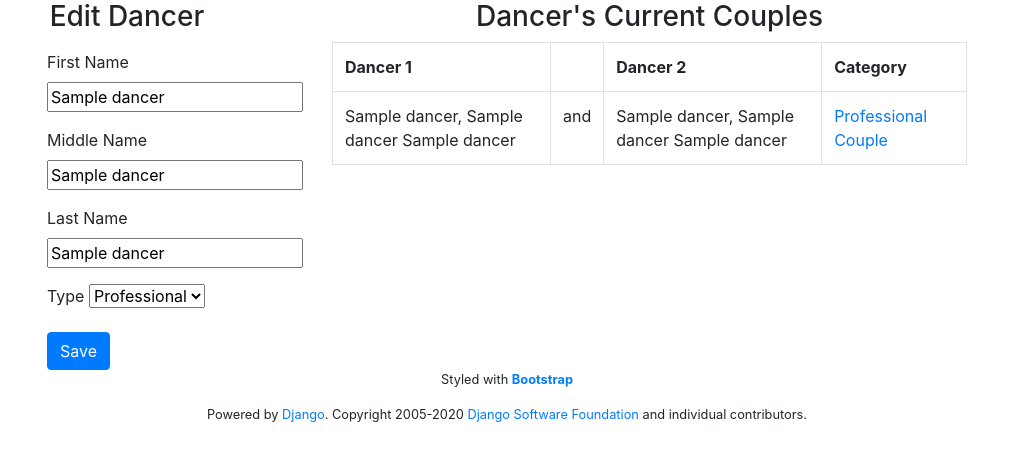
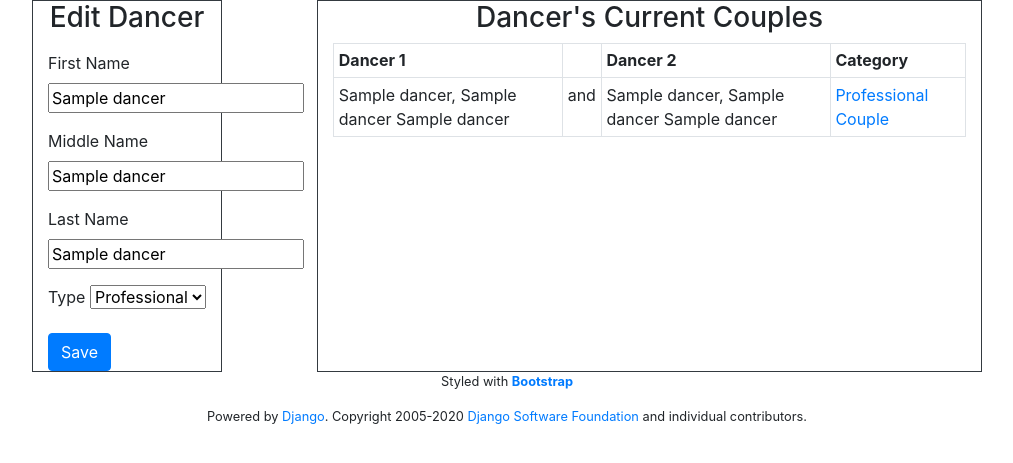
Before and after one commit to dlanghorne0428/dancesport-tracker-project, a Django app: page /dancers/edit/1 in a window 1280 px wide. Shown: the part 56-519 px from the top of the page, without its empty margins (133-1146 px from the left). Run offline with Django 3.2, Linux system fonts and the light colour scheme; tables that the repository leaves empty hold one stand-in row (values such as "Sample post"); parts of the project's set-up code (start-up, migrations or seed data) failed here and were passed over; some libraries are stand-ins or nearby versions.

Commit message:
Table Styling

```diff
--- a/rankings/templates/rankings/all_couples.html
+++ b/rankings/templates/rankings/all_couples.html
@@ -11,7 +11,7 @@
   {{ error }}
   <div class="row">
     <div class="col-8 offset-md-2">
-      <table class="table table-bordered">
+      <table class="table table-bordered table-sm">
         <thead class="thead-dark">
           <tr>
             <th>Dancer 1</th>
--- a/rankings/templates/rankings/all_dancers.html
+++ b/rankings/templates/rankings/all_dancers.html
@@ -8,10 +8,9 @@
     </div>
   </div>
 
-  {{ error }}
   <div class="row">
     <div class="col-4 offset-md-4">
-    <table class="table table-bordered">
+    <table class="table table-bordered table-sm">
       <thead class="thead-dark">
         <tr>
           <th>Name</th>
--- a/rankings/templates/rankings/viewdancer.html
+++ b/rankings/templates/rankings/viewdancer.html
@@ -4,7 +4,7 @@
 
 
 <div class="row">
-  <div class="col-2 offset-md-1">
+  <div class="col-2 offset-md-1 border border-dark">
     <h3 class="text-center">Edit Dancer</h3>
     <p>{{ error }}</p>
 
@@ -30,9 +30,9 @@
     </form>
   </div>
 
-  <div class="col-7 offset-md-1">
+  <div class="col-7 offset-md-1 border border-dark">
     <h3 class="text-center">Dancer's Current Couples</h3>
-    <table class="table table-bordered">
+    <table class="table table-bordered table-sm">
       <tr>
         <th>Dancer 1</th>
         <th></th>
@@ -46,7 +46,7 @@
         <td>{{ couple.dancer_1 }}</td>
         <td>and</td>
         <td>{{ couple.dancer_2 }}</td>
-        <td><a href="{% url 'viewcouple' couple.id %}"">{{ couple.get_couple_type_display }}</a></td>
+        <td><a href="{% url 'viewcouple' couple.id %}">{{ couple.get_couple_type_display }}</a></td>
       </tr>
       {% endfor %}
     </table>
```
